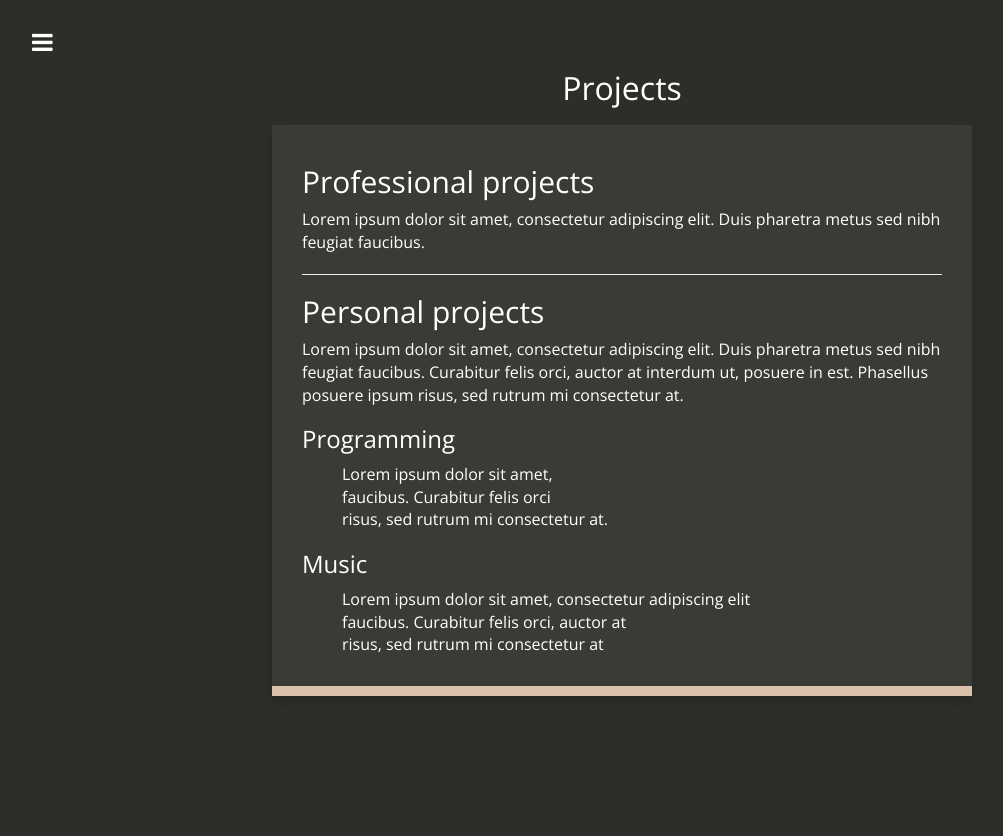
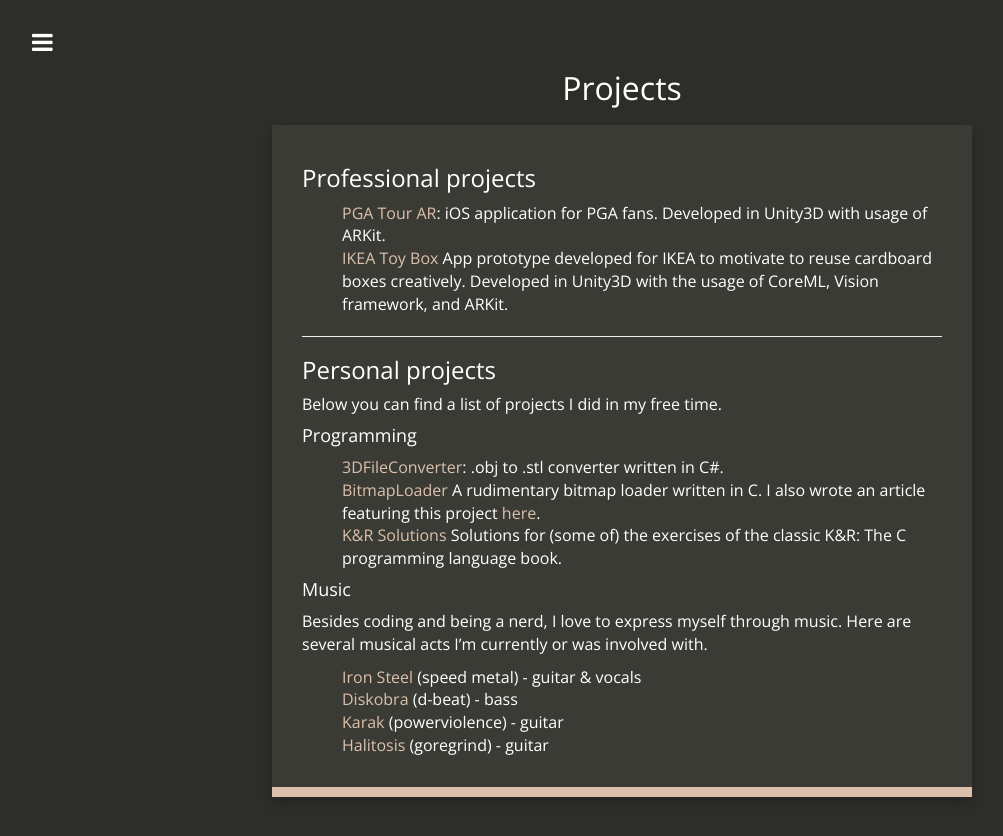
Before and after one commit to LosoncziTamas/LosoncziTamas.github.io, a Jekyll site: the page built from projects.md, in a window 1280 px wide. Shown: the top 836 px of the page, without its empty margins (18-1021 px from the left). Built offline with Jekyll 4.4.1, drawn with Linux system fonts in a browser that asks for light colours; nearby versions of some CDN libraries.

Commit message:
[content] update projects

```diff
--- a/_config.yml
+++ b/_config.yml
@@ -1,7 +1,7 @@
 # Site settings
 title: "Tamás Losonczi's personal site"
 description: "Personal site for sharing knowledge."
-title_description: "I’m a Software Engineer from Budapest with several years of experience in mobile app development."
+title_description: "I’m a programmer from Budapest with a wide range of interest. See my projects <a href=\"../projects\">here</a>."
 title_image: "./images/avatar.jpg"
 # google_analytics: "UA-20365477-4"
 # disqus_account: cartenoire
--- a/projects.md
+++ b/projects.md
@@ -3,24 +3,29 @@ layout: page
 title: Projects
 ---
 
-## Professional projects
+### Professional projects
 
-Lorem ipsum dolor sit amet, consectetur adipiscing elit. Duis pharetra metus sed nibh feugiat faucibus.
+- [PGA Tour AR](https://apps.apple.com/us/app/pga-tour-ar/id1349934082): iOS application for PGA fans. Developed in Unity3D with usage of ARKit.
+- [IKEA Toy Box](https://www.thedrum.com/news/2018/06/20/ikea-finds-practical-use-its-cardboard-box-waste-helping-kids-create-toys) App prototype developed for IKEA to motivate to reuse cardboard boxes creatively.
+Developed in Unity3D with the usage of CoreML, Vision framework, and ARKit.
 
 ---
 
-## Personal projects
+### Personal projects
 
-Lorem ipsum dolor sit amet, consectetur adipiscing elit. Duis pharetra metus sed nibh feugiat faucibus. Curabitur felis orci, auctor at interdum ut, posuere in est. Phasellus posuere ipsum risus, sed rutrum mi consectetur at.
+Below you can find a list of projects I did in my free time.
 
-### Programming
+#### Programming
 
-- Lorem ipsum dolor sit amet,
-- faucibus. Curabitur felis orci
-- risus, sed rutrum mi consectetur at.
+- [3DFileConverter](https://github.com/LosoncziTamas/3DFileConverter): .obj to .stl converter written in C#.
+- [BitmapLoader](https://github.com/LosoncziTamas/c-playground/tree/master/misc/bitmap) A rudimentary bitmap loader written in C. I also wrote an article featuring this project [here](../c/2019/10/07/bitmap-loading/).
+- [K&R Solutions](https://github.com/LosoncziTamas/c-playground/tree/master/KR) Solutions for (some of) the exercises of the classic K&R: The C programming language book.
 
-### Music
+#### Music
 
-- Lorem ipsum dolor sit amet, consectetur adipiscing elit
-- faucibus. Curabitur felis orci, auctor at
-- risus, sed rutrum mi consectetur at
+Besides coding and being a nerd, I love to express myself through music. Here are several musical acts I'm currently or was involved with.
+
+- [Iron Steel](https://ironsteel.bandcamp.com/releases) (speed metal) - guitar & vocals
+- [Diskobra](https://www.youtube.com/watch?v=7OBQE5b1oN0) (d-beat) - bass
+- [Karak](https://www.youtube.com/watch?v=jYs5nR83o9c) (powerviolence) - guitar
+- [Halitosis](https://www.youtube.com/watch?v=9USYMql62L4&t=59s) (goregrind) - guitar
```
